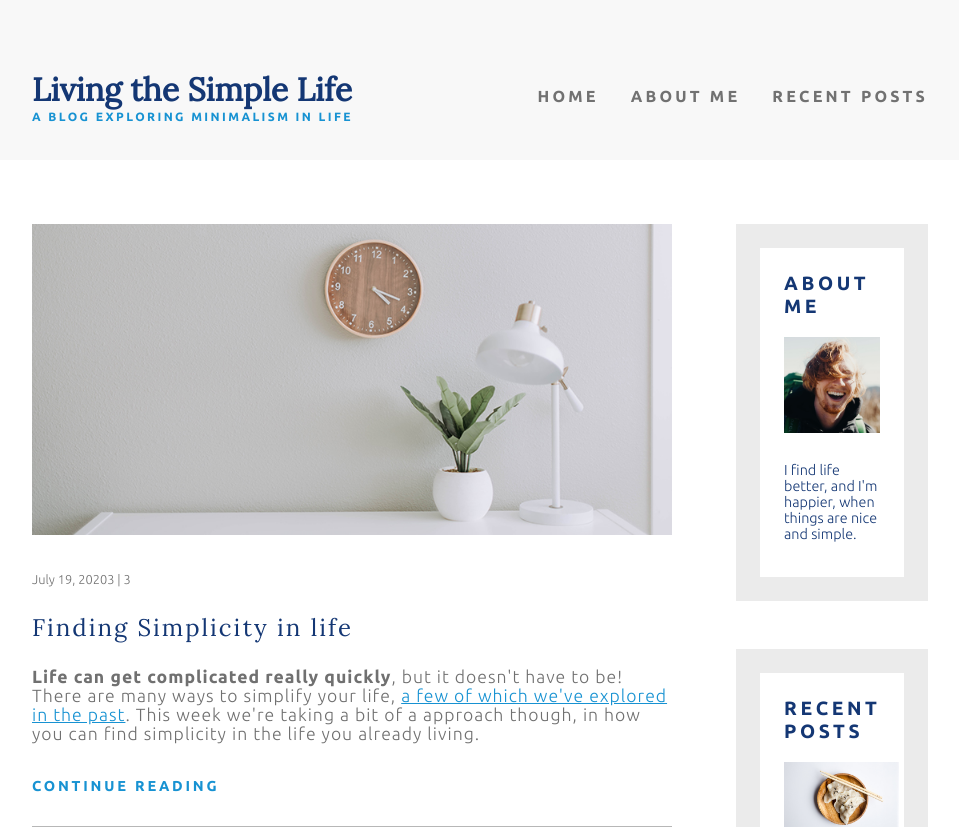
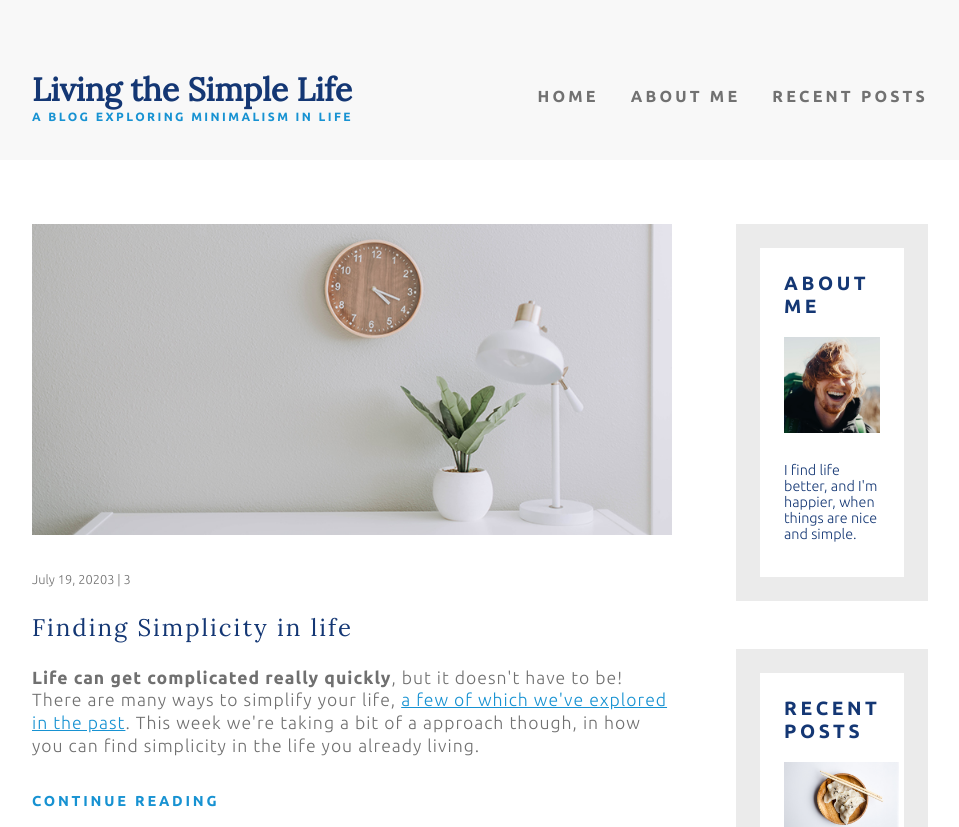
Before and after one commit to jeremydurden/simple-life-blog, a React (Create React App) app: page /home in a window 1280 px wide. Shown: the top 827 px of the page, without its empty margins (160-1119 px from the left). Built offline with nearby package versions, Linux system fonts and the light colour scheme.

Commit message:
line height

```diff
--- a/src/Pages/About/About.css
+++ b/src/Pages/About/About.css
@@ -1,5 +1,6 @@
 .about__container {
     display: flex;
+    min-height: 60vh;
     max-width: 70%;
     margin: 0 auto;
     justify-content: space-between;
--- a/src/components/FeaturedArticle/FeaturedArticle.css
+++ b/src/components/FeaturedArticle/FeaturedArticle.css
@@ -30,6 +30,7 @@
     font-family: 'Ubuntu', sans-serif;
     font-size: 1.1em;
     letter-spacing: 1px;
+    line-height: 1.3;
     font-weight: 300;
     color: #707070;
     margin-bottom: 2em;
```
